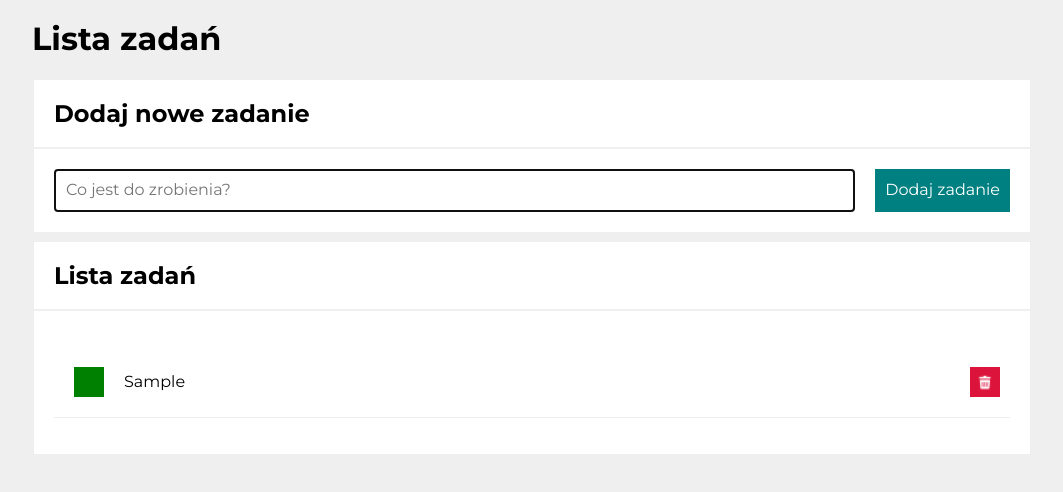
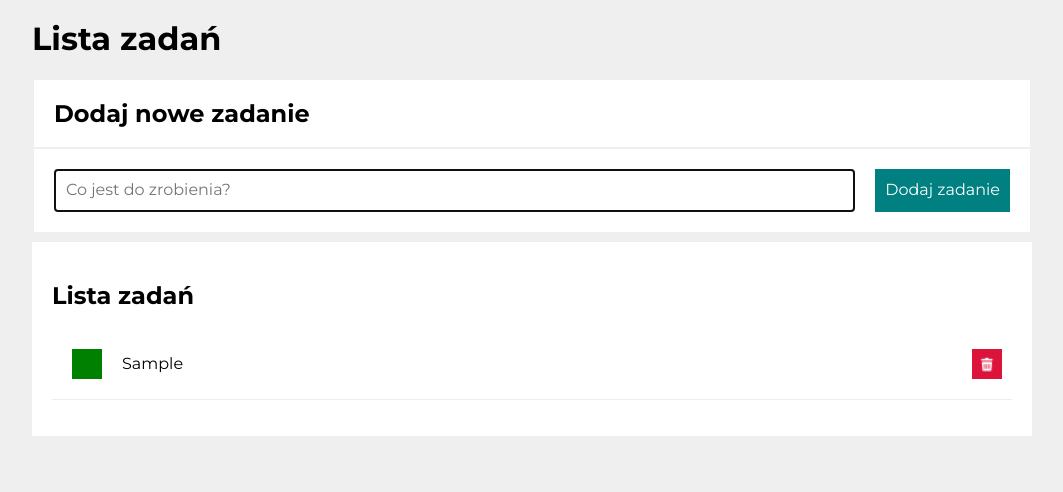
Before and after one commit to DagmaraKC/to-do-list, a plain HTML site: page index.html in a window 1280 px wide. Both pictures are taken after typing "Sample" into the empty fields and a click on the button "Dodaj zadanie". Shown: the whole page, without its empty margins (108-1171 px from the left). Drawn offline with nearby package versions, Linux system fonts and the light colour scheme.

Commit message:
separation of form and list section, new css file

```diff
--- a/css/form.css
+++ b/css/form.css
@@ -6,7 +6,7 @@
 
 .form__fieldset--newTask {
     display: grid;
-    grid-template-columns: 3fr auto;
+    grid-template-columns: 1fr auto;
     grid-gap: 20px;
     justify-content: space-between;
     border-style: none;
@@ -32,46 +32,3 @@
     border-style: none;
     padding: 10px;
 }
-
-.form__fieldset--taskList {
-    border-style: none;
-    background-color: white;
-    padding: 20px;
-}
-
-.form__listItem--done {
-    text-decoration: line-through;
-}
-
-.form__listItem {
-    display: grid;
-    grid-template-columns: auto 1fr auto;
-    align-items: center;
-    border-bottom: solid #eee 1px;
-}
-
-.form__button {
-    padding: 10px;
-    margin: 0px 10px;
-    border-style: none;
-    width: 30px;
-    height: 30px;
-}
-
-.form__button--remove {
-    background-image: url(../images/bin-icon.png);
-    background-size: contain;
-    background-position: center;
-}
-
-.form__button--done {
-    background-color: green;
-    margin: 20px;
-    color: white;
-}
-
-.form__tasksList {
-    list-style: none;
-    padding-left: 0px;
-    border-bottom: #eee 2px;
-}
--- /dev/null
+++ b/css/taskList.css
@@ -0,0 +1,42 @@
+.taskList {
+    border-style: none;
+    background-color: white;
+    padding: 20px;
+}
+
+.taskList__listItem--done {
+    text-decoration: line-through;
+}
+
+.taskList__listItem {
+    display: grid;
+    grid-template-columns: auto 1fr auto;
+    align-items: center;
+    border-bottom: solid #eee 1px;
+}
+
+.taskList__button {
+    padding: 10px;
+    margin: 0px 10px;
+    border-style: none;
+    width: 30px;
+    height: 30px;
+}
+
+.taskList__button--remove {
+    background-image: url(../images/bin-icon.png);
+    background-size: contain;
+    background-position: center;
+}
+
+.taskList__button--done {
+    background-color: green;
+    margin: 20px;
+    color: white;
+}
+
+.tasksList__list {
+    list-style: none;
+    padding-left: 0px;
+    border-bottom: #eee 2px;
+}
--- a/index.html
+++ b/index.html
@@ -22,6 +22,7 @@
         />
         <link href="css/style.css" rel="stylesheet" />
         <link href="css/form.css" rel="stylesheet" />
+        <link href="css/taskList.css" rel="stylesheet" />
         <script defer src="js/script.js"></script>
     </head>
     <body class="body">
@@ -39,10 +40,10 @@
                     Dodaj zadanie
                 </button>
             </fieldset>
-            <h2 class="form__subtitle">Lista zadań</h2>
-            <fieldset class="form__fieldset--taskList">
-                <ul class="form__tasksList js-tasks"></ul>
-            </fieldset>
         </form>
+        <section class="taskList">
+            <h2 class="taskList__subtitle">Lista zadań</h2>
+            <ul class="tasksList__list js-tasks"></ul>
+        </section>
     </body>
 </html>
--- a/js/script.js
+++ b/js/script.js
@@ -41,14 +41,13 @@
 
         for (const task of tasks) {
             htmlString += `
-    <li class="form__listItem">
-    <button class="js-done form__button form__button--done">
+    <li class="taskList__listItem">
+    <button class="js-done taskList__button taskList__button--done">
     ${task.done ? "✔" : ""}</button>
-    <span class="${task.done ? "form__listItem--done" : ""}">
+    <span class="${task.done ? "taskList__listItem--done" : ""}">
     ${task.content}</span>
-    <button class="js-removeButton form__button form__button--remove"></button>
-    </li>
-    `;
+    <button class="js-removeButton taskList__button taskList__button--remove"></button>
+    </li>`;
         }
 
         document.querySelector(".js-tasks").innerHTML = htmlString;
```
